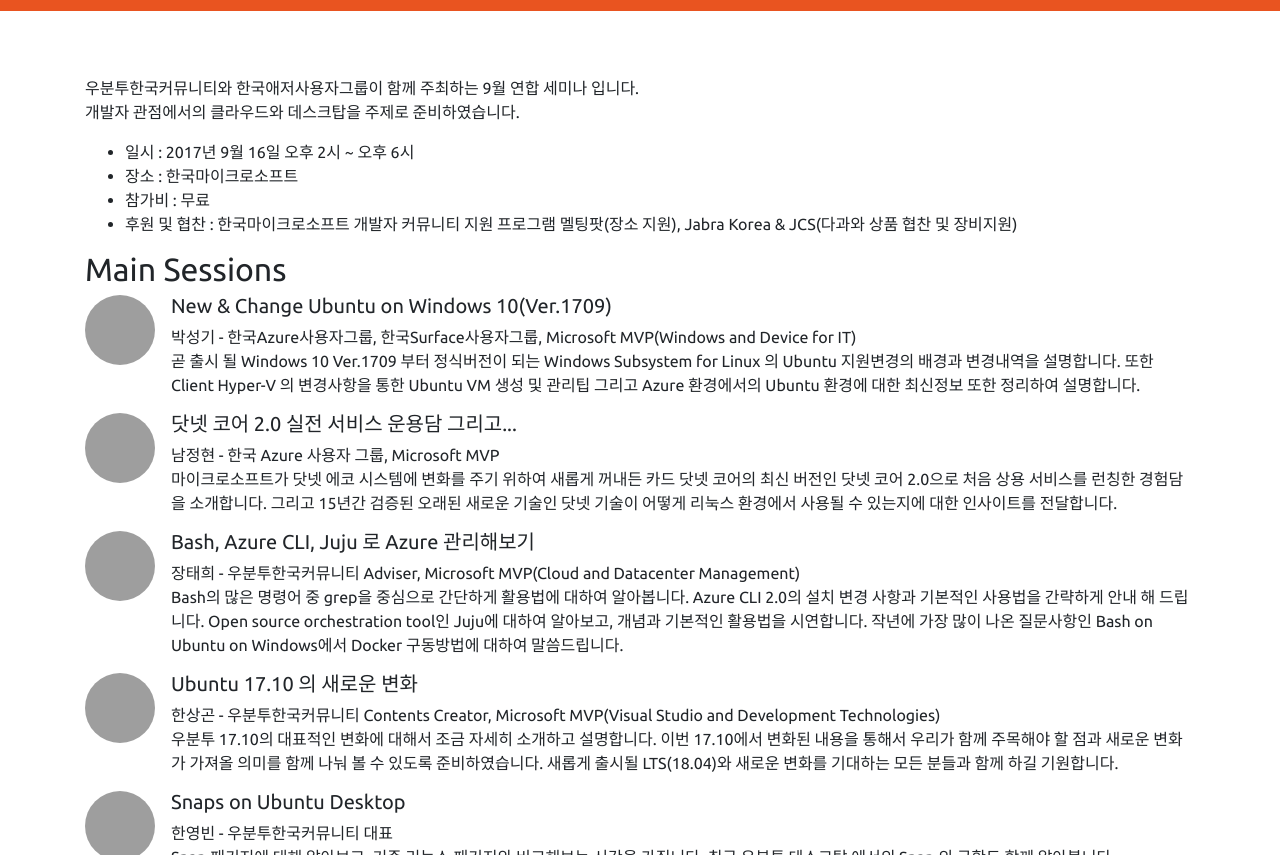
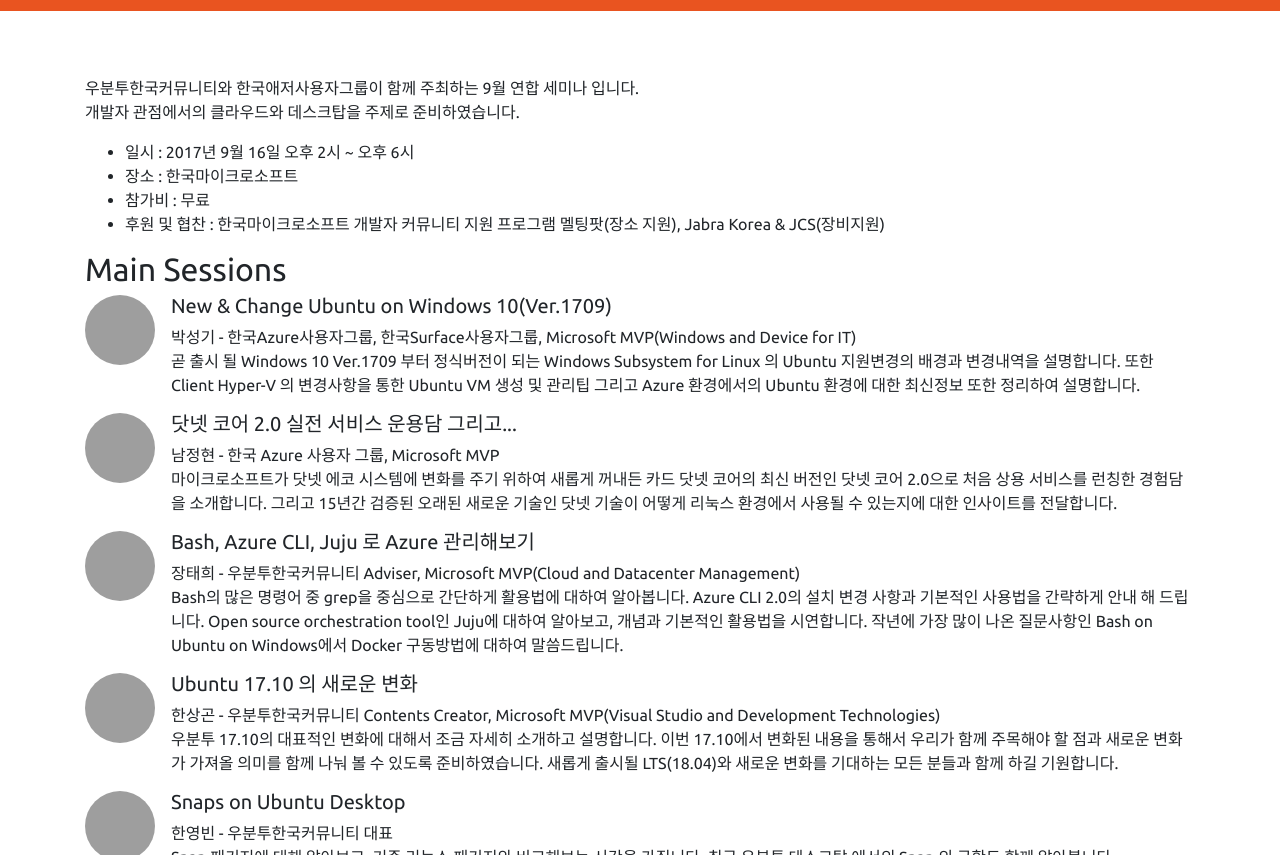
Before and after one commit to ubuntu-kr/events, a Jekyll site: the page built from _posts/2017-08-25-ubuntu-kr-krazure-joint-seminar.md, in a window 1280 px wide and 900 px high, scrolled down 563 px, cut to the strip 45-900 px from the top of the window. Built offline with Jekyll 4.4.1, drawn with Linux system fonts in a browser that asks for light colours; grey boxes are pictures that could not be loaded.

Commit message:
updated sponsor info

```diff
--- a/_posts/2017-08-25-ubuntu-kr-krazure-joint-seminar.md
+++ b/_posts/2017-08-25-ubuntu-kr-krazure-joint-seminar.md
@@ -20,7 +20,7 @@
 - 일시 : 2017년 9월 16일 오후 2시 ~ 오후 6시
 - 장소 : 한국마이크로소프트
 - 참가비 : 무료
-- 후원 및 협찬 : 한국마이크로소프트 개발자 커뮤니티 지원 프로그램 멜팅팟(장소 지원), Jabra Korea & JCS(다과와 상품 협찬 및 장비지원)
+- 후원 및 협찬 : 한국마이크로소프트 개발자 커뮤니티 지원 프로그램 멜팅팟(장소 지원), Jabra Korea & JCS(장비지원)
 
 ## Main Sessions
 
```
